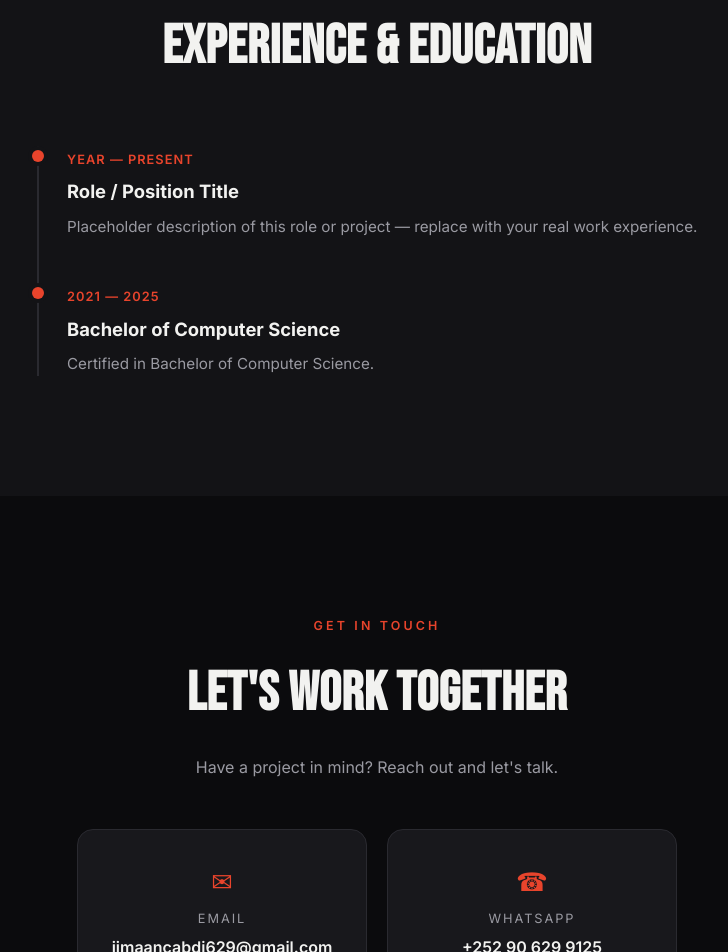
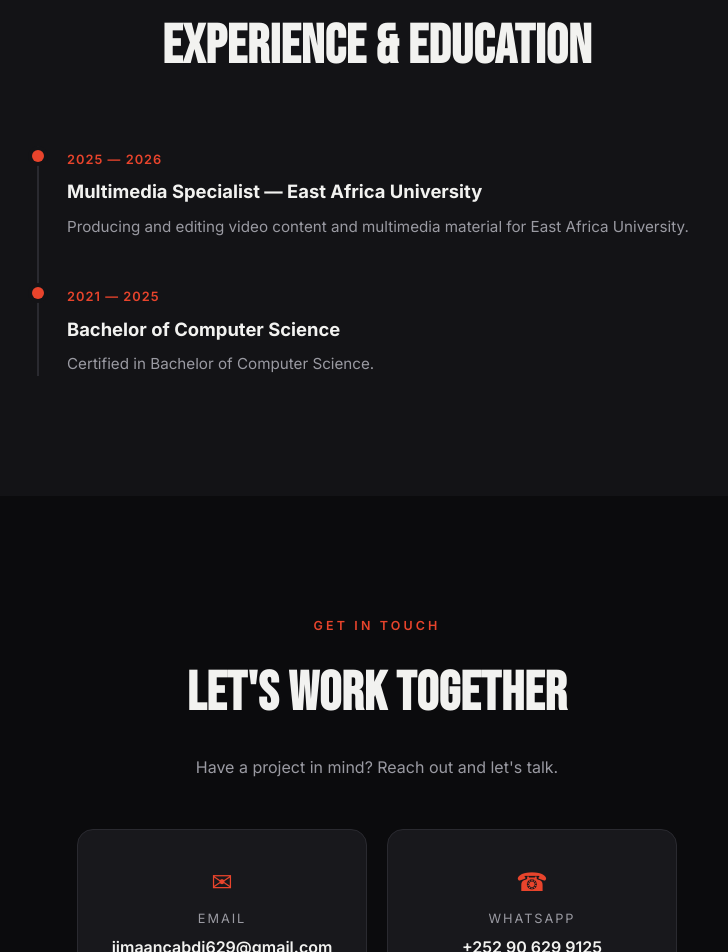
Before and after one commit to Iman-Abdi/My-Portfolio, a plain HTML site: page index.html in a window 1280 px wide. Shown: the part 2472-3424 px from the top of the page, without its empty margins (263-991 px from the left). Drawn offline with Linux system fonts and the light colour scheme.

Commit message:
Add real work experience: Multimedia Specialist at East Africa University
Co-Authored-By: Claude Sonnet 5 <noreply@anthropic.com>
Claude-Session: https://claude.ai/code/session_0113gbWwC4xCSjy3FRZKQPug

```diff
--- a/index.html
+++ b/index.html
@@ -143,9 +143,9 @@
         <div class="timeline-item reveal">
           <div class="timeline-dot"></div>
           <div class="timeline-content">
-            <span class="timeline-date">Year — Present</span>
-            <h3>Role / Position Title</h3>
-            <p>Placeholder description of this role or project — replace with your real work experience.</p>
+            <span class="timeline-date">2025 — 2026</span>
+            <h3>Multimedia Specialist — East Africa University</h3>
+            <p>Producing and editing video content and multimedia material for East Africa University.</p>
           </div>
         </div>
         <div class="timeline-item reveal">
```
